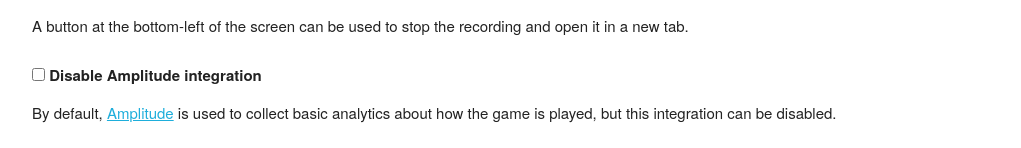
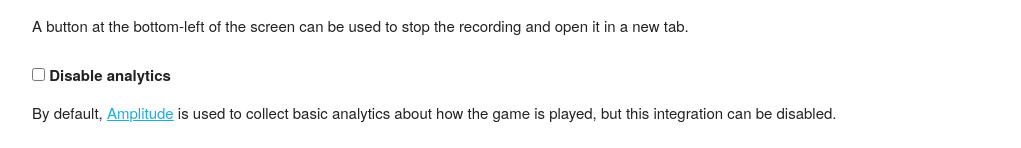
Before and after one commit to toolness/paint-manhattan, a website: page debug.html in a window 1280 px wide. Shown: the part 1221-1369 px from the top of the page, without its empty margins (128-1149 px from the left). Drawn offline with Linux system fonts and the light colour scheme.

Commit message:
Rename 'disable amplitude integration' to 'disable analytics'.

```diff
--- a/debug.html
+++ b/debug.html
@@ -104,7 +104,7 @@
     <div class="row">
       <label for="noamplitude">
         <input type="checkbox" name="noamplitude" id="noamplitude">
-        Disable Amplitude integration
+        Disable analytics
       </label>
       <p>
         By default, <a href="https://amplitude.com/">Amplitude</a> is used to collect basic analytics about how
```
